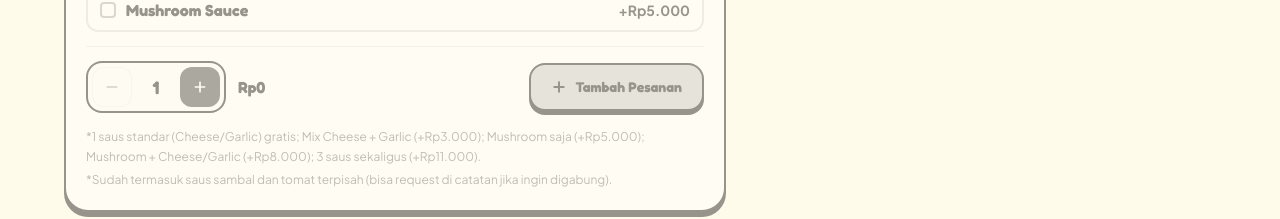
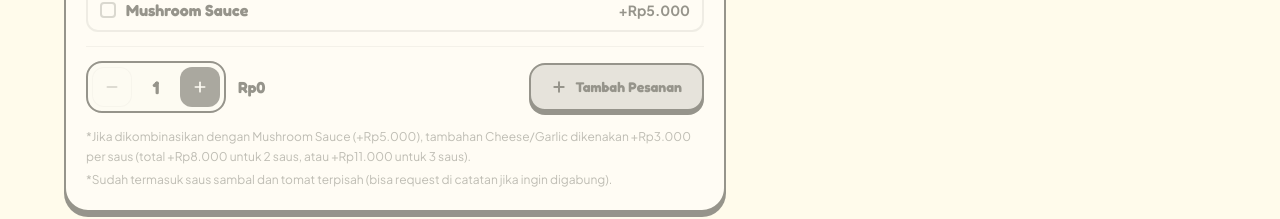
Before and after one commit to Zfanz12/perchick-order, a Next.js app: page / in a window 1280 px wide. Shown: the part 1840-2059 px from the top of the page. Built offline with nearby package versions, Linux system fonts and the light colour scheme.

Commit message:
docs: simplify Mushroom + Cheese/Garlic pricing note

```diff
--- a/components/DirectOrderForm.tsx
+++ b/components/DirectOrderForm.tsx
@@ -763,7 +763,7 @@ export function DirectOrderForm() {
 
             <div className="space-y-1 font-sans text-xs leading-relaxed text-[#78716C]">
               <p>
-                *1 saus standar (Cheese/Garlic) gratis; Mix Cheese + Garlic (+Rp3.000); Mushroom saja (+Rp5.000); Mushroom + Cheese/Garlic (+Rp8.000); 3 saus sekaligus (+Rp11.000).
+                *Jika dikombinasikan dengan Mushroom Sauce (+Rp5.000), tambahan Cheese/Garlic dikenakan +Rp3.000 per saus (total +Rp8.000 untuk 2 saus, atau +Rp11.000 untuk 3 saus).
               </p>
               <p>
                 *Sudah termasuk saus sambal dan tomat terpisah (bisa request di catatan jika ingin digabung).
```
